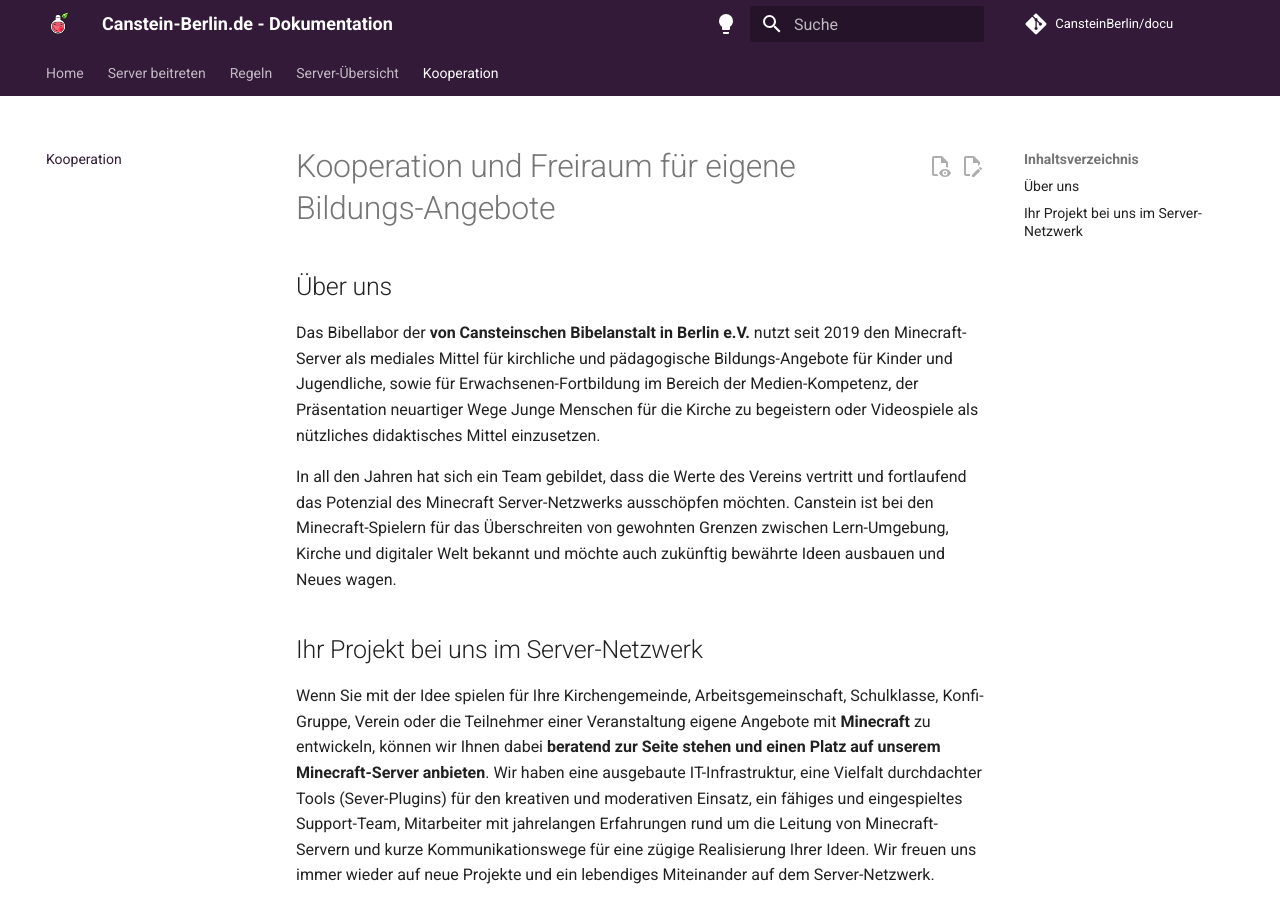
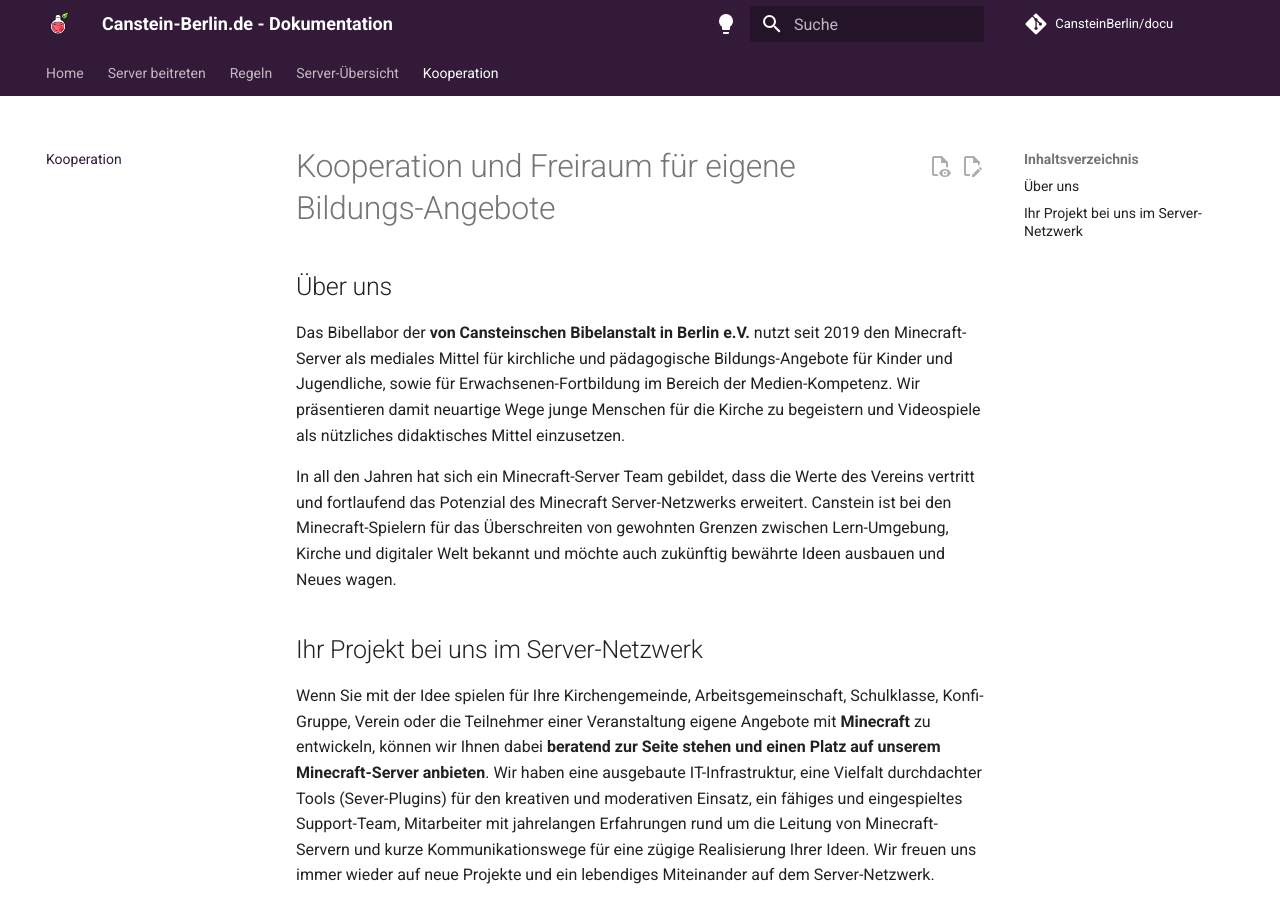
Before and after one commit to CansteinBerlin/docu, an MkDocs documentation site: the page built from docs/cooperation/index.md, in a window 1280 px wide and 900 px high. Built offline with MkDocs 1.6.1 and Material for MkDocs 9.7.7, drawn with Linux system fonts in a browser that asks for light colours; comment, search, counter and statistics services are not loaded.

Commit message:
Remove breaks in text-blocks, small reworking

```diff
--- a/docs/cooperation/index.md
+++ b/docs/cooperation/index.md
@@ -2,38 +2,16 @@
 
 ## Über uns
 
-Das Bibellabor der **von Cansteinschen Bibelanstalt in Berlin e.V.** nutzt seit 2019 den Minecraft-Server als
-mediales Mittel für kirchliche und pädagogische Bildungs-Angebote für Kinder und Jugendliche, sowie für
-Erwachsenen-Fortbildung im Bereich der Medien-Kompetenz, der Präsentation neuartiger Wege Junge Menschen für die
-Kirche zu begeistern oder Videospiele als nützliches didaktisches Mittel einzusetzen.
+Das Bibellabor der **von Cansteinschen Bibelanstalt in Berlin e.V.** nutzt seit 2019 den Minecraft-Server als mediales Mittel für kirchliche und pädagogische Bildungs-Angebote für Kinder und Jugendliche, sowie für Erwachsenen-Fortbildung im Bereich der Medien-Kompetenz. Wir präsentieren damit neuartige Wege junge Menschen für die Kirche zu begeistern und Videospiele als nützliches didaktisches Mittel einzusetzen.
 
-In all den Jahren hat sich ein Team gebildet, dass die Werte des Vereins vertritt und fortlaufend das Potenzial des
-Minecraft Server-Netzwerks ausschöpfen möchten. Canstein ist bei den Minecraft-Spielern für das Überschreiten von
-gewohnten Grenzen zwischen Lern-Umgebung, Kirche und digitaler Welt bekannt und möchte auch zukünftig bewährte Ideen
-ausbauen und Neues wagen.
+In all den Jahren hat sich ein Minecraft-Server Team gebildet, dass die Werte des Vereins vertritt und fortlaufend das Potenzial des Minecraft Server-Netzwerks erweitert. Canstein ist bei den Minecraft-Spielern für das Überschreiten von gewohnten Grenzen zwischen Lern-Umgebung, Kirche und digitaler Welt bekannt und möchte auch zukünftig bewährte Ideen ausbauen und Neues wagen.
 
 ## Ihr Projekt bei uns im Server-Netzwerk
 
-Wenn Sie mit der Idee spielen für Ihre Kirchengemeinde, Arbeitsgemeinschaft, Schulklasse, Konfi-Gruppe, Verein oder die
-Teilnehmer einer Veranstaltung eigene Angebote mit **Minecraft** zu entwickeln, können wir Ihnen dabei **beratend
-zur Seite stehen und einen Platz auf unserem Minecraft-Server anbieten**. Wir haben eine ausgebaute IT-Infrastruktur,
-eine Vielfalt durchdachter Tools (Sever-Plugins) für den kreativen und moderativen Einsatz, ein fähiges und
-eingespieltes Support-Team, Mitarbeiter mit jahrelangen Erfahrungen rund um die Leitung von Minecraft-Servern und
-kurze Kommunikationswege für eine zügige Realisierung Ihrer Ideen. Wir freuen uns immer wieder auf neue Projekte und
-ein lebendiges Miteinander auf dem Server-Netzwerk.
+Wenn Sie mit der Idee spielen für Ihre Kirchengemeinde, Arbeitsgemeinschaft, Schulklasse, Konfi-Gruppe, Verein oder die Teilnehmer einer Veranstaltung eigene Angebote mit **Minecraft** zu entwickeln, können wir Ihnen dabei **beratend zur Seite stehen und einen Platz auf unserem Minecraft-Server anbieten**. Wir haben eine ausgebaute IT-Infrastruktur, eine Vielfalt durchdachter Tools (Sever-Plugins) für den kreativen und moderativen Einsatz, ein fähiges und eingespieltes Support-Team, Mitarbeiter mit jahrelangen Erfahrungen rund um die Leitung von Minecraft-Servern und kurze Kommunikationswege für eine zügige Realisierung Ihrer Ideen. Wir freuen uns immer wieder auf neue Projekte und ein lebendiges Miteinander auf dem Server-Netzwerk.
 
 ![Beispiele bisheriger Kooperationen](./images/Kooperation-Banner.png)
 
-Das Einrichten eines Minecraft-Servers braucht viel Zeit, Wissen und Geld. **Zeit** zum Entwickeln des Angebots,
-klar. Aber auch Zeit zum Einrichten und Austesten aller notwendigen Standard-Plugins, IT-Systeme und
-Kommunikationswege. Zeit zum Aufbauen eines Server-Teams mit verteilten Aufgaben oder Zeit zum Bauen einladender
-Start-Regionen. Es brauch **Wissen** über die Standards von Minecraft-Servern, Grundlagen des Game-Designs oder
-Erfahrungen im Bereich der Informatik, sowie Wissen über Datenschutz und Sicherheitstechniken. Und es kostet
-**Geld** einen eigenen Server zu mieten und entsprechende Arbeitsstunden in deren Entwicklung zu investieren. Einen
-Großteil davon können wir Ihnen ersparen, ohne dass Ihre Projekt-Idee dadurch negativ beeinflusst wird. **Die Basis
-eines jeden Game-Servers steht bei uns schon bereit.**
+Das Einrichten eines Minecraft-Servers braucht viel Zeit, Wissen und Geld. **Zeit** zum Entwickeln des Angebots, klar. Aber auch Zeit zum Einrichten und Austesten aller notwendigen Standard-Plugins, IT-Systeme und Kommunikationswege. Zeit zum Aufbauen eines Server-Teams mit verteilten Aufgaben oder Zeit zum Bauen einladender Start-Regionen. Es brauch **Wissen** über die Standards von Minecraft-Servern, Grundlagen des Game-Designs oder Erfahrungen im Bereich der Informatik, sowie Wissen über Datenschutz und Sicherheitstechniken. Und es kostet **Geld** einen eigenen Server zu mieten und entsprechende Arbeitsstunden in deren Entwicklung zu investieren. Einen Großteil davon können wir Ihnen ersparen, ohne dass Ihre Projekt-Idee dadurch negativ beeinflusst wird. **Die Basis eines jeden Game-Servers steht bei uns schon bereit.**
 
-Wir bieten Ihnen die Einrichtung der gewünschten Welten, Regionen, Ränge oder Plugins. Das Projekt soll nach Ihren
-Anforderungen bei uns vorbereitet werden und von Ihnen gestaltet werden können. Am Ende läuft es für eure Spieler
-und für die bestehenden Spieler unseres Netzwerks **unter eurem Namen und eurem Logo**. Lassen Sie uns zusammen mit
-Ihren Möglichkeiten das Beste unserer Ressourcen nutzen und eine Kooperation starten!
+Wir bieten Ihnen die Einrichtung der gewünschten Welten, Regionen, Ränge oder Plugins. Das Projekt soll nach Ihren Anforderungen bei uns vorbereitet werden und von Ihnen gestaltet werden können. Am Ende läuft es für eure Spieler und für die bestehenden Spieler unseres Netzwerks **unter eurem Namen und eurem Logo**. Lassen Sie uns zusammen mit Ihren Möglichkeiten das Beste unserer Ressourcen nutzen und eine Kooperation starten!
```
